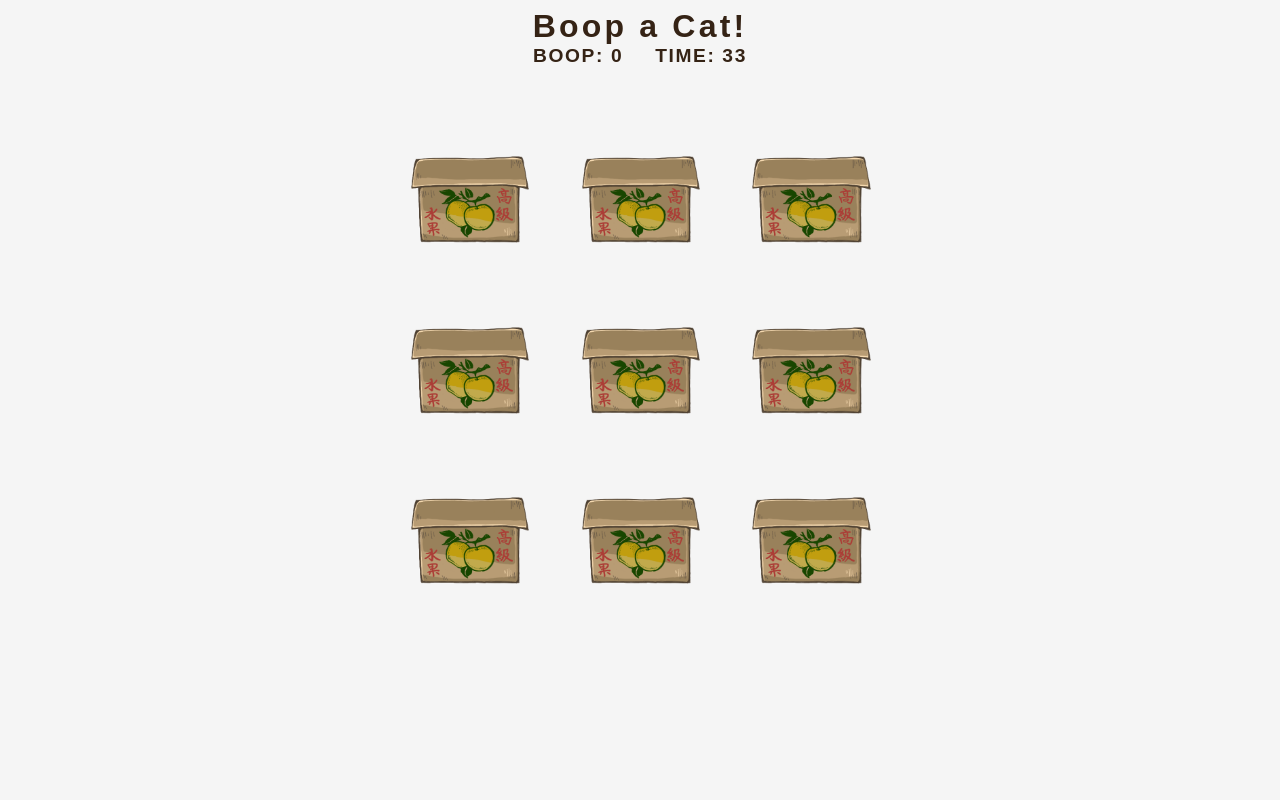
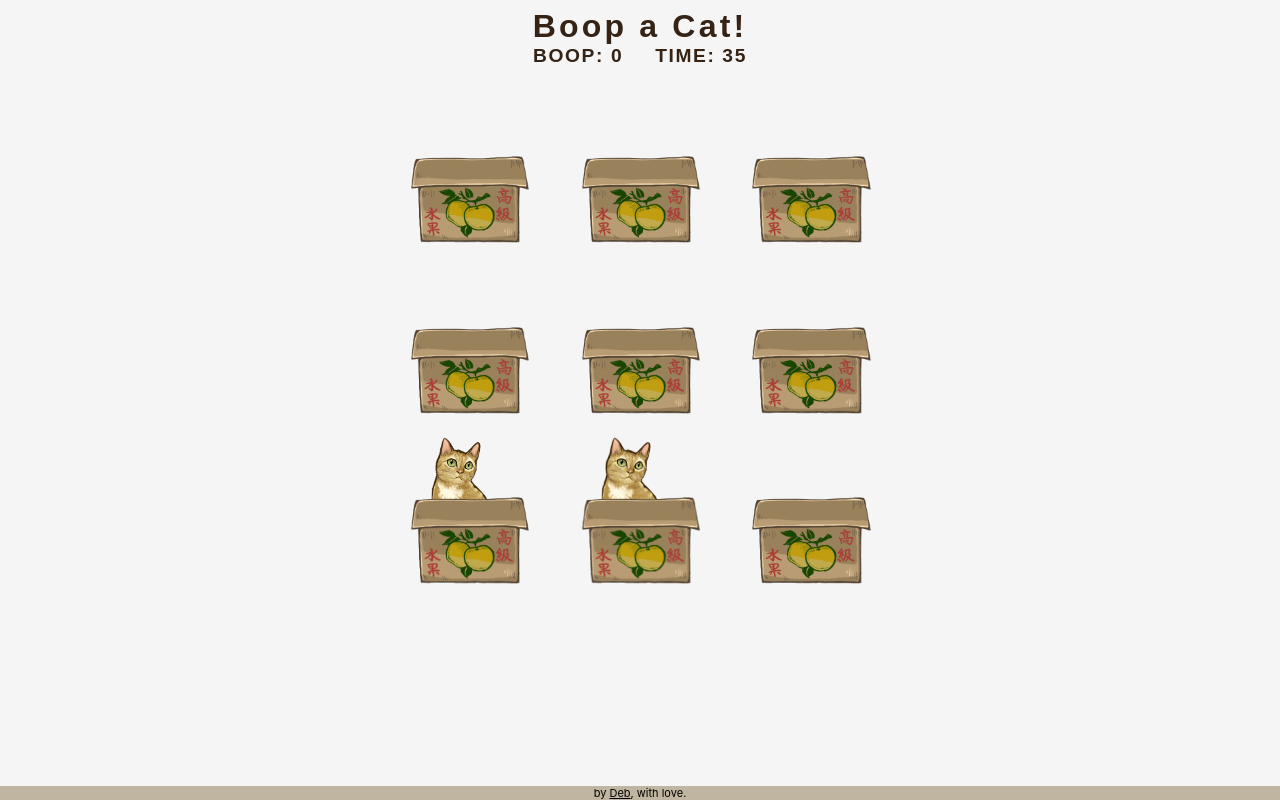
Before and after one commit to debccheng/boop-a-cat, a React (Create React App) app: page / in a window 1280 px wide. Built offline with nearby package versions, Linux system fonts and the light colour scheme; a web font is replaced by a local one.

Commit message:
Added footer

```diff
--- a/src/App.tsx
+++ b/src/App.tsx
@@ -9,6 +9,9 @@
     <div className="App">
       {lang === "zh-TW" ? <h1 className="title">來和小貓玩</h1>:<h1 className="title">Boop a Cat!</h1> }
       <Game />
+      <footer className="footer">
+        by&nbsp;<a href="https://debccheng.com" target="_blank" rel="noreferrer">Deb</a>, with love.
+      </footer>
     </div>
   );
 }
```
